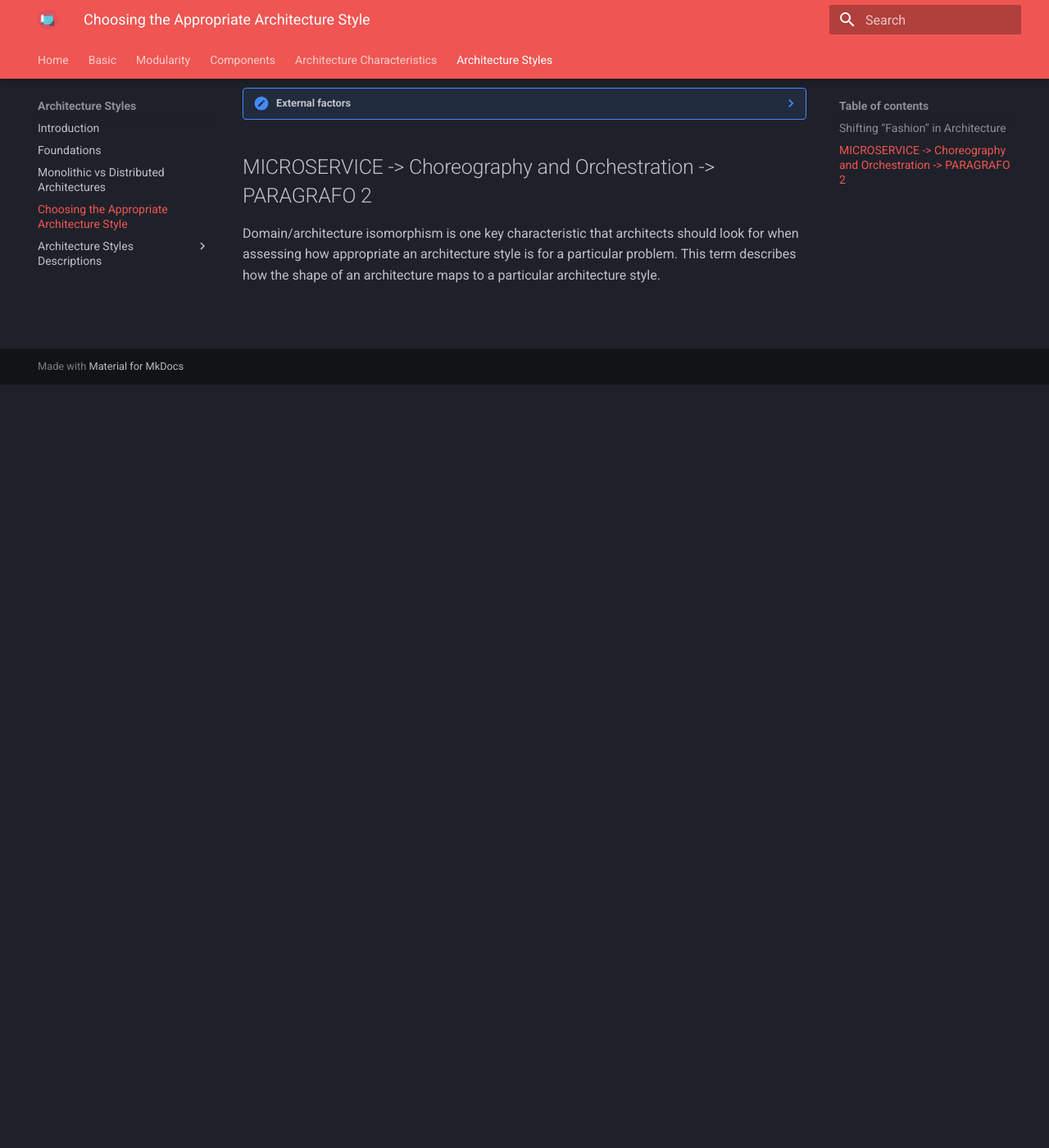
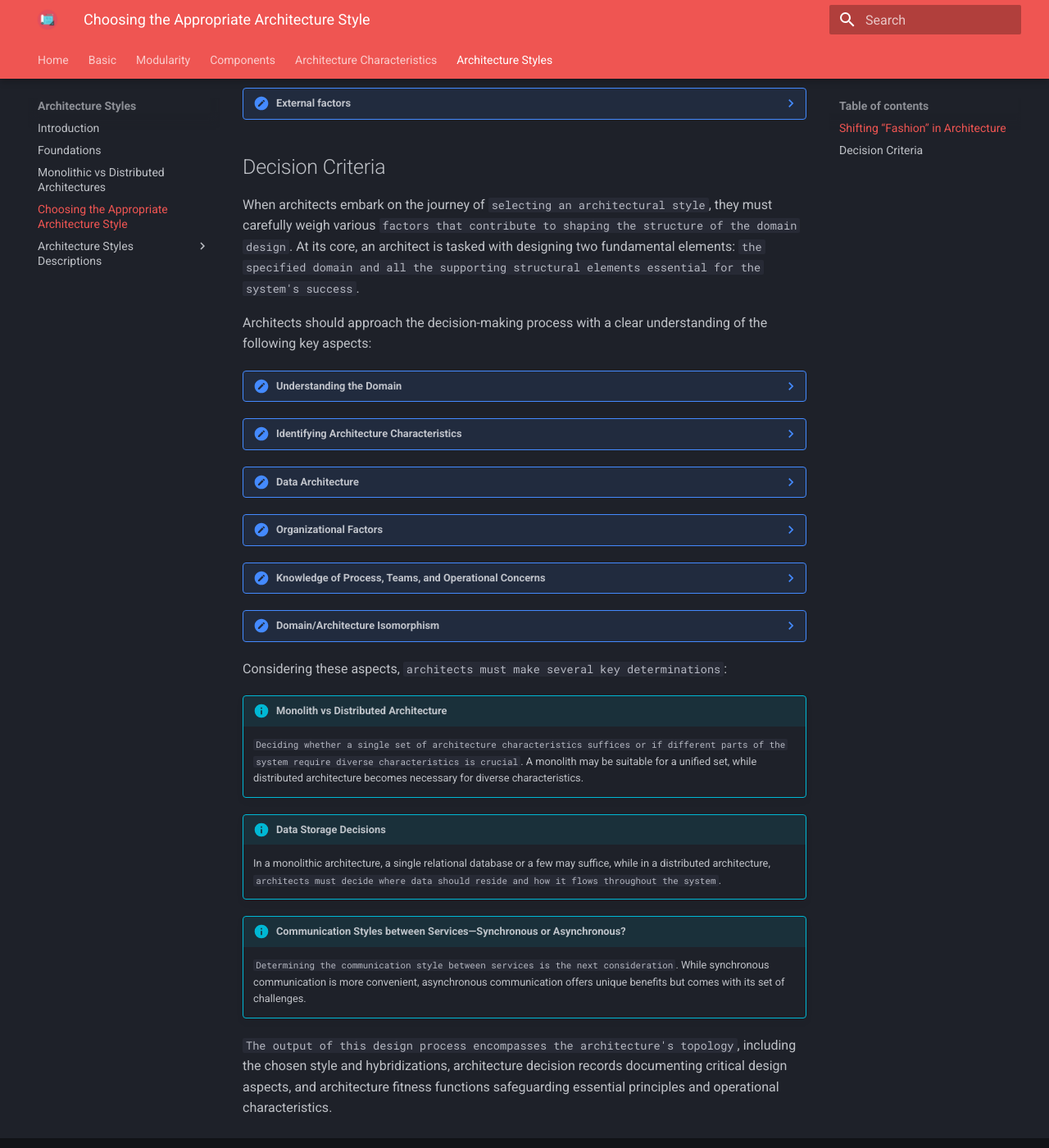
Before and after one commit to RomeroGabriel/mastering-software-architecture, an MkDocs documentation site: the page built from documentation/arch_styles/choosing_arch_style.md, in a window 1280 px wide and 1400 px high, scrolled down 931 px. Shown: the whole window at 82% size. Built offline with MkDocs 1.6.1 and Material for MkDocs 9.7.7, drawn with Linux system fonts in a browser that asks for light colours.

Commit message:
add Decision Criteria

```diff
--- a/documentation/arch_styles/choosing_arch_style.md
+++ b/documentation/arch_styles/choosing_arch_style.md
@@ -23,6 +23,41 @@ Even though the decision is deeply contextual, there are a few `pieces of genera
 ??? note "External factors"
     External factors, such as changes in licensing costs, `may force architects and developers to reconsider their tooling choices and migrate to alternative options`.
 
-## MICROSERVICE -> Choreography and Orchestration -> PARAGRAFO 2
+## Decision Criteria
 
-Domain/architecture isomorphism is one key characteristic that architects should look for when assessing how appropriate an architecture style is for a particular problem. This term describes how the shape of an architecture maps to a particular architecture style.
+When architects embark on the journey of `selecting an architectural style`, they must carefully weigh various `factors that contribute to shaping the structure of the domain design`. At its core, an architect is tasked with designing two fundamental elements: `the specified domain and all the supporting structural elements essential for the system's success`.
+
+Architects should approach the decision-making process with a clear understanding of the following key aspects:
+
+??? note "Understanding the Domain"
+    `While architects don't need to be domain experts, they must grasp critical aspects of the domain`, particularly those influencing operational architecture characteristics.
+
+??? note "Identifying Architecture Characteristics"
+    `Discovering and articulating the architecture characteristics essential to support the domain and external factors is crucial`.
+
+??? note "Data Architecture"
+    `Collaboration between architects and database administrators is vital for addressing database, schema, and other data-related concerns`. Architects must comprehend the potential impact of data design, especially when dealing with legacy data architectures.
+
+??? note "Organizational Factors"
+    External factors, such as the cost of cloud vendors or organizational plans for mergers and acquisitions, can significantly influence design decisions. `Architects need to align their designs with practical considerations`.
+
+??? note "Knowledge of Process, Teams, and Operational Concerns"
+    Project-specific factors, including the software development process, collaboration with operations, and the QA process, `play a pivotal role in influencing architectural decisions`.
+
+??? note "Domain/Architecture Isomorphism"
+    This concept explores how the structural characteristics of an architecture correspond to a particular architecture style. `Some domains naturally match certain architectural topologies, while others may be ill-suited for specific styles`.
+
+    For instance, the `microkernel architecture style perfectly fits a system requiring customizability`, allowing architects to design plug-in customizations. Another example is genome analysis, where numerous discrete operations are essential, making space-based architecture with multiple discrete processors an ideal choice. Conversely, `some problem domains are inherently incompatible with specific architecture styles`. Highly scalable systems, for example, face challenges with large monolithic designs, as supporting numerous concurrent users becomes complex in a tightly coupled code base.
+
+Considering these aspects, `architects must make several key determinations`:
+
+!!! info "Monolith vs Distributed Architecture"
+    `Deciding whether a single set of architecture characteristics suffices or if different parts of the system require diverse characteristics is crucial`. A monolith may be suitable for a unified set, while distributed architecture becomes necessary for diverse characteristics.
+
+!!! info "Data Storage Decisions"
+    In a monolithic architecture, a single relational database or a few may suffice, while in a distributed architecture, `architects must decide where data should reside and how it flows throughout the system`.
+
+!!! info "Communication Styles between Services—Synchronous or Asynchronous?"
+    `Determining the communication style between services is the next consideration`. While synchronous communication is more convenient, asynchronous communication offers unique benefits but comes with its set of challenges.
+
+`The output of this design process encompasses the architecture's topology`, including the chosen style and hybridizations, architecture decision records documenting critical design aspects, and architecture fitness functions safeguarding essential principles and operational characteristics.
```
